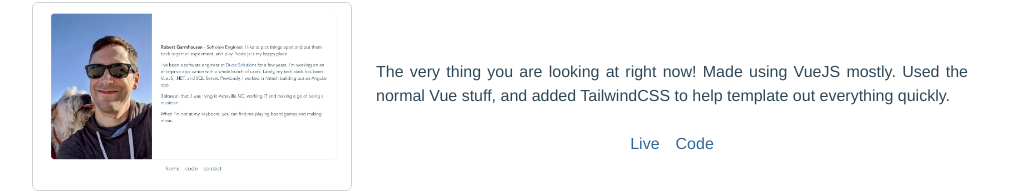
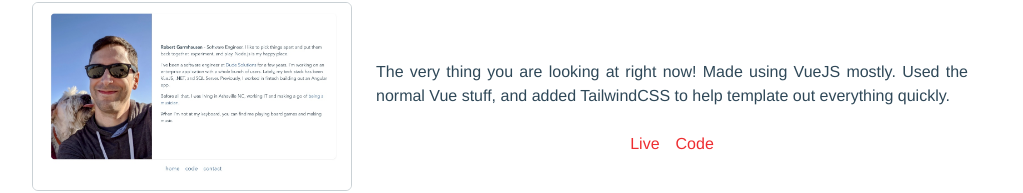
Before and after one commit to Garmhausen/portfolio, a Vue app: page /#/code in a window 1280 px wide. Shown: the part 612-805 px from the top of the page, without its empty margins (128-1151 px from the left). Built offline with nearby package versions, Linux system fonts and the light colour scheme.

Commit message:
red links

```diff
--- a/src/assets/styles/index.css
+++ b/src/assets/styles/index.css
@@ -4,7 +4,7 @@
 
 @layer base {
   a {
-    @apply text-lapis
+    @apply text-redpigment
   }
 
   a:hover {
--- a/tailwind.config.js
+++ b/tailwind.config.js
@@ -10,6 +10,7 @@ module.exports = {
       darksky: '#86BBD8',
       charcoal: '#2F4858',
       grannysmith: '#9EE493',
+      redpigment: '#EE2E31',
       nyanza: '#DAF7DC',
     },
     container: {
```
